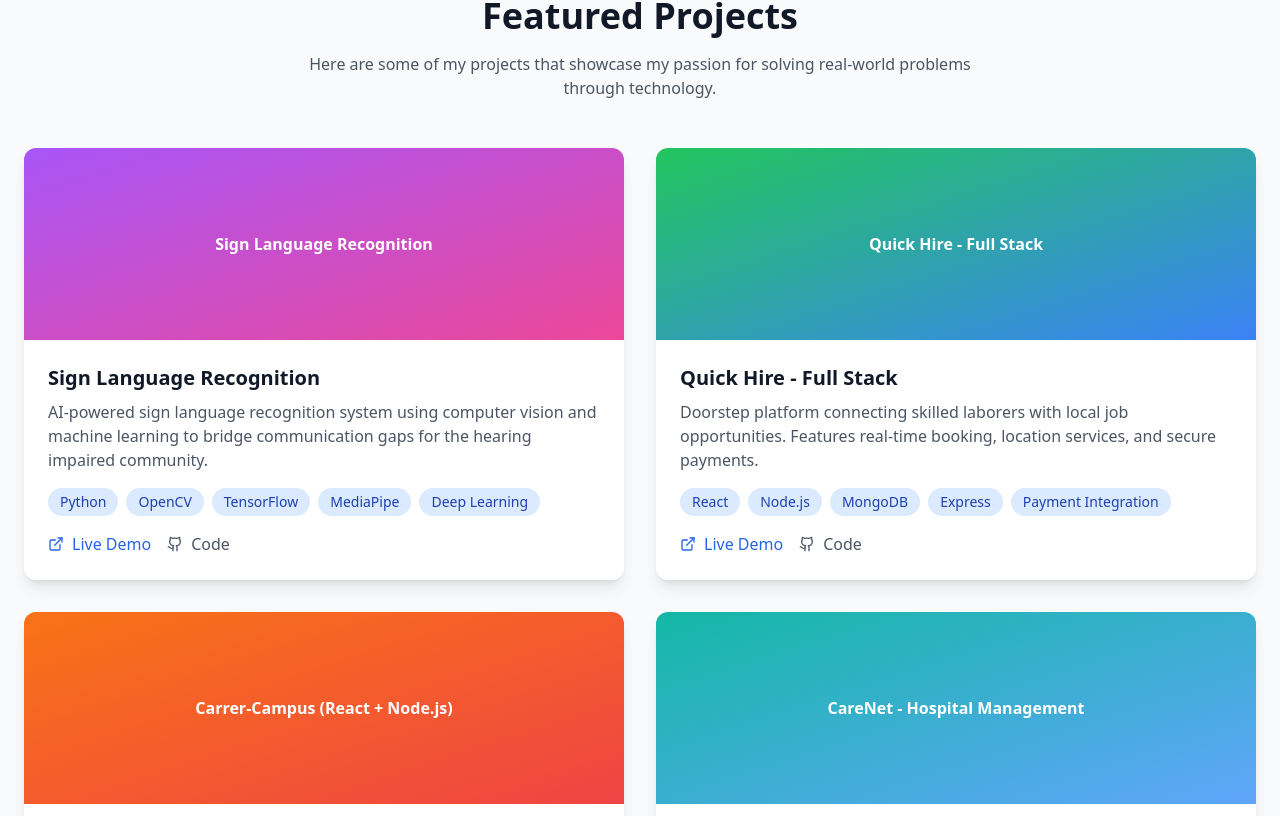
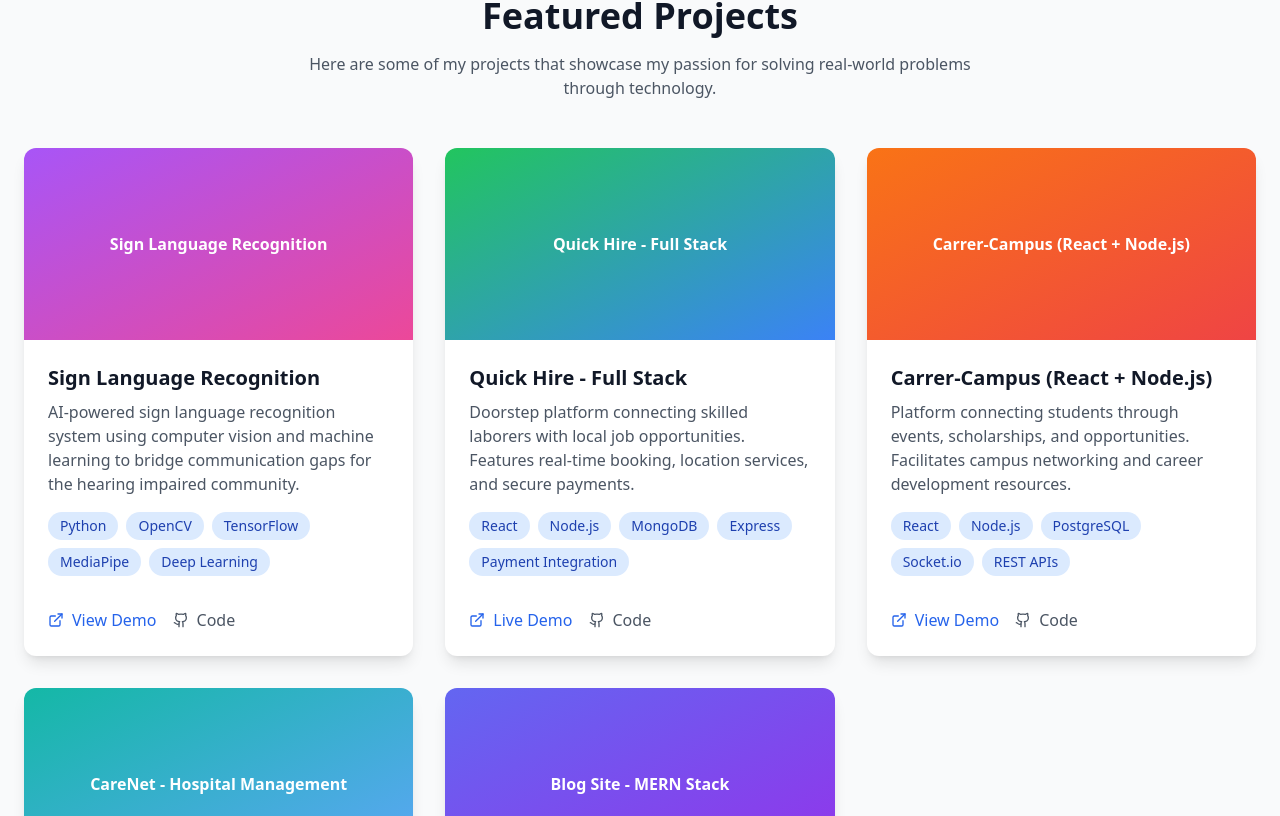
Before and after one commit to Logeshlogan01/Portfolio, a React (Vite) app: page / in a window 1280 px wide. Shown: the part 884-1700 px from the top of the page. Built offline with nearby package versions, Linux system fonts and the light colour scheme.

Commit message:
Update Projects.jsx

```diff
--- a/src/components/Sections/Projects.jsx
+++ b/src/components/Sections/Projects.jsx
@@ -2,6 +2,24 @@ import { motion } from 'framer-motion';
 import { ExternalLink, Github } from 'lucide-react';
 
 const Projects = ({ projects }) => {
+  // Function to get gradient class based on project ID
+  const getGradientClass = (projectId) => {
+    switch (projectId) {
+      case 1:
+        return "bg-gradient-to-br from-purple-500 to-pink-500";
+      case 2:
+        return "bg-gradient-to-br from-green-500 to-blue-500";
+      case 3:
+        return "bg-gradient-to-br from-orange-500 to-red-500";
+      case 4:
+        return "bg-gradient-to-br from-teal-500 to-blue-400";
+      case 5:
+        return "bg-gradient-to-br from-indigo-500 to-purple-600";
+      default:
+        return "bg-gradient-to-br from-gray-500 to-gray-700";
+    }
+  };
+
   return (
     <section id="projects" className="py-20 bg-gray-50">
       <div className="container mx-auto px-6">
@@ -21,39 +39,54 @@ const Projects = ({ projects }) => {
           Here are some of my projects that showcase my passion for solving real-world problems through technology.
         </motion.p>
 
-        <div className="grid grid-cols-1 md:grid-cols-2 gap-8">
+        <div className="grid grid-cols-1 md:grid-cols-2 lg:grid-cols-3 gap-8">
           {projects.map((project, index) => (
             <motion.div
               key={project.id}
               initial={{ opacity: 0, y: 20 }}
               whileInView={{ opacity: 1, y: 0 }}
               transition={{ delay: index * 0.1 }}
-              className="bg-white rounded-xl shadow-lg overflow-hidden hover:shadow-xl transition-shadow"
+              className="bg-white rounded-xl shadow-lg overflow-hidden hover:shadow-xl transition-shadow duration-300 flex flex-col h-full"
             >
-              <div className={`h-48 flex items-center justify-center text-white font-semibold ${
-                project.id === 1 ? "bg-gradient-to-br from-purple-500 to-pink-500" :
-                project.id === 2 ? "bg-gradient-to-br from-green-500 to-blue-500" :
-                project.id === 3 ? "bg-gradient-to-br from-orange-500 to-red-500" :
-                "bg-gradient-to-br from-teal-500 to-blue-400"
-              }`}>
+              {/* Project Header with Gradient */}
+              <div className={`h-48 flex items-center justify-center text-white font-semibold p-4 text-center ${getGradientClass(project.id)}`}>
                 {project.title}
               </div>
-              <div className="p-6">
+
+              {/* Project Content */}
+              <div className="p-6 flex-1 flex flex-col">
                 <h3 className="text-xl font-semibold mb-2 text-gray-900">{project.title}</h3>
-                <p className="text-gray-600 mb-4">{project.description}</p>
+                <p className="text-gray-600 mb-4 flex-1">{project.description}</p>
+
+                {/* Technologies */}
                 <div className="flex flex-wrap gap-2 mb-4">
                   {project.technologies.map(tech => (
-                    <span key={tech} className="bg-blue-100 text-blue-800 px-3 py-1 rounded-full text-sm">
+                    <span
+                      key={tech}
+                      className="bg-blue-100 text-blue-800 px-3 py-1 rounded-full text-sm font-medium"
+                    >
                       {tech}
                     </span>
                   ))}
                 </div>
-                <div className="flex gap-4">
-                  <a href={project.demoLink} className="flex items-center gap-2 text-blue-600 hover:text-blue-800 transition-colors">
+
+                {/* Links */}
+                <div className="flex gap-4 mt-auto pt-4">
+                  <a
+                    href={project.demoLink}
+                    target="_blank"
+                    rel="noopener noreferrer"
+                    className="flex items-center gap-2 text-blue-600 hover:text-blue-800 transition-colors duration-200 font-medium"
+                  >
                     <ExternalLink size={16} />
-                    Live Demo
+                    {project.demoLink.startsWith('http') ? 'Live Demo' : 'View Demo'}
                   </a>
-                  <a href={project.githubLink} className="flex items-center gap-2 text-gray-600 hover:text-gray-800 transition-colors">
+                  <a
+                    href={project.githubLink}
+                    target="_blank"
+                    rel="noopener noreferrer"
+                    className="flex items-center gap-2 text-gray-600 hover:text-gray-800 transition-colors duration-200 font-medium"
+                  >
                     <Github size={16} />
                     Code
                   </a>
```
